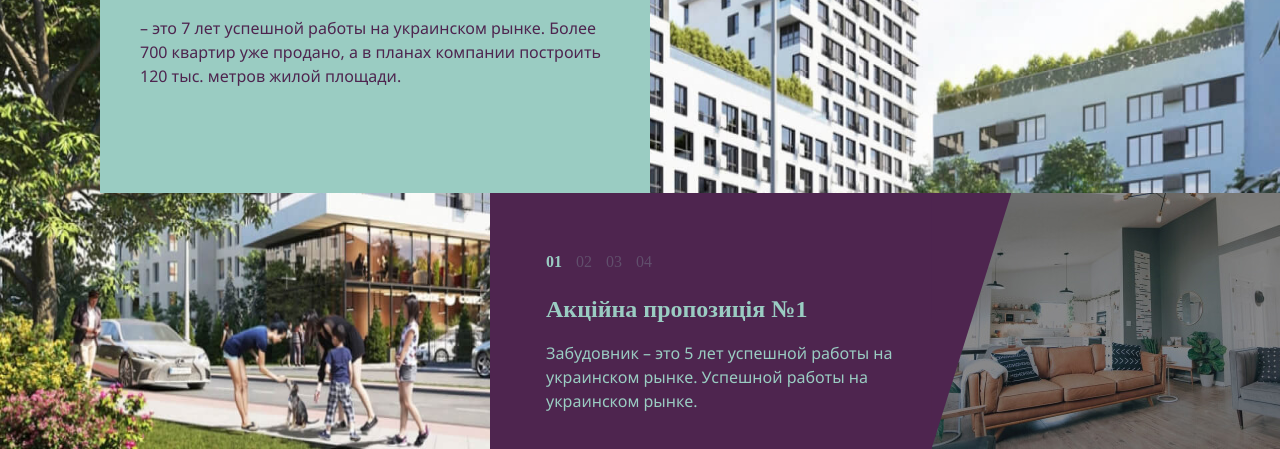
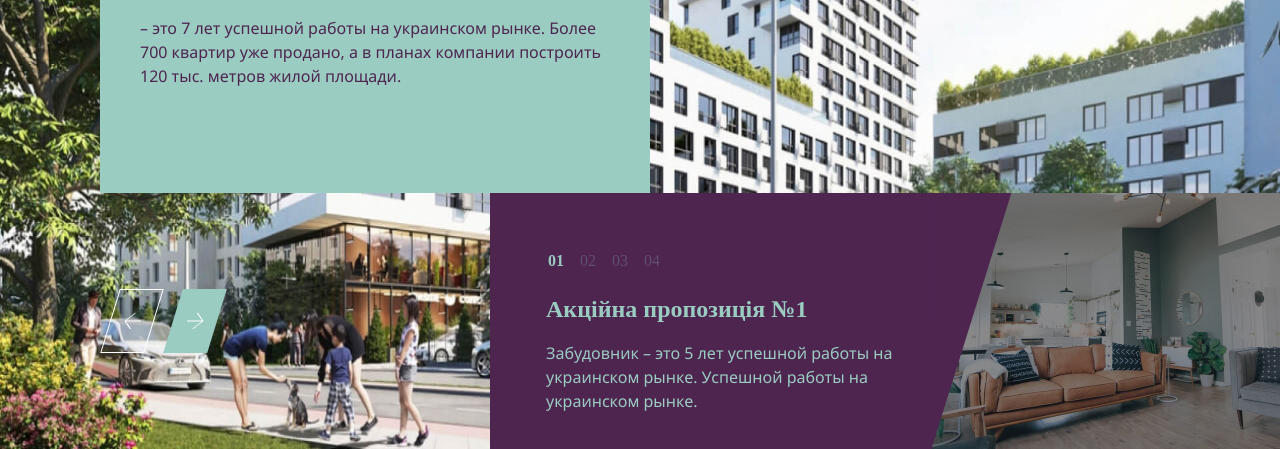
Before and after one commit to Makskravch/test-svitsoft-src, a website: page index.html in a window 1280 px wide. Shown: the part 575-1024 px from the top of the page. Drawn offline with nearby package versions, Linux system fonts and the light colour scheme; a web font is replaced by a local one.

Commit message:
Added arrows to the main slider

```diff
--- a/index.html
+++ b/index.html
@@ -7,6 +7,7 @@
 
   <link href="https://fonts.cdnfonts.com/css/helveticaneuecyr-2" rel="stylesheet">
   <link rel="stylesheet" type="text/css" href="//cdn.jsdelivr.net/npm/slick-carousel@1.8.1/slick/slick.css"/>
+  <link rel="stylesheet" href="https://cdnjs.cloudflare.com/ajax/libs/slick-carousel/1.8.1/slick-theme.css" integrity="sha512-6lLUdeQ5uheMFbWm3CP271l14RsX1xtx+J5x2yeIDkkiBpeVTNhTqijME7GgRKKi6hCqovwCoBTlRBEC20M8Mg==" crossorigin="anonymous" />
   <link rel="stylesheet" href="css/style.css" />
 </head>
 <body>
--- a/js/main.js
+++ b/js/main.js
@@ -11,7 +11,16 @@ $(document).ready(function(){
 
 
   $('.banner-slider').slick({
-    arrows: false
+    arrows: true,
+    infinite: false,
+    responsive: [
+      {
+        breakpoint: 481,
+        settings: {
+          arrows: false
+        }
+      }
+    ]
   });
   $('.banner-slider-small').slick({
     arrows: false,
--- a/scss/_banner.scss
+++ b/scss/_banner.scss
@@ -1,3 +1,72 @@
+.banner-slider {
+  .slick-arrow {
+    height: 64px;
+    width: 44px;
+    top: unset;
+    transform: skew(-17deg);
+    background-color: $color-additional;
+    z-index: 1;
+    &::before {
+      position: relative;
+      opacity: 1;
+      z-index: 1;
+    }
+    &::after {
+      content: "";
+      position: absolute;
+      top: 0;
+      left: 0;
+      right: 0;
+      bottom: 0;
+      background-color: $color-primary;
+      transform-origin: center right;
+      transform: scaleX(0);
+      transition: transform 0.6s cubic-bezier(0.075, 0.82, 0.165, 1);
+    }
+    &:hover {
+      &::after {
+        transform: scaleX(1);
+        transform-origin: center left;
+      }
+    }
+  }
+  .slick-prev {
+    left: 190px;
+    bottom: 96px;
+    @media only screen and (max-width: 1440px) {
+      left: 110px;
+    }
+    @media only screen and (max-width: 992px) {
+      left: 42px;
+      bottom: 66px;
+    }
+    &::before {
+      content: url("../img/svg/arrow-left.svg");
+    }
+  }
+  .slick-next {
+    left: 253px;
+    bottom: 96px;
+    @media only screen and (max-width: 1440px) {
+      left: 173px;
+    }
+    @media only screen and (max-width: 992px) {
+      left: 105px;
+      bottom: 66px;
+    }
+    &::before {
+      content: url("../img/svg/arrow-right.svg");
+    }
+  }
+  .slick-disabled {
+    border: 1px solid $color-white;
+    background-color: transparent;
+    cursor: default;
+    &::after {
+      display: none;
+    }
+  }
+}
 .banner-slider__item-inner {
   position: relative;
   display: flex;
@@ -41,7 +110,9 @@
     position: absolute;
     top: 56px;
     left: 56px;
+    bottom: unset;
     display: flex;
+    width: auto;
     @media only screen and (max-width: 992px) {
       top: 24px;
       left: 32px;
@@ -50,9 +121,10 @@
       left: 16px;
     }
     li {
-      margin-right: 14px;
+      margin-right: 12px;
+      margin-left: 0;
       @media only screen and (max-width: 992px) {
-        margin-right: 18px;
+        margin-right: 13px;
       }
       &:last-child {
         margin-right: 0;
@@ -69,6 +141,9 @@
       @media only screen and (max-width: 992px) {
         font-size: 1.4rem;
       }
+      &::before {
+        display: none;
+      }
     }
     .slick-active {
       button {
@@ -76,6 +151,9 @@
         opacity: 1;
       }
     }
+  }
+  &.slick-dotted.slick-slider {
+    margin-bottom: 0;
   }
 }
 .banner-slider-small__item-inner {
```
Also changed, not shown: css/style.css, img/svg/arrow-left.svg (added).
